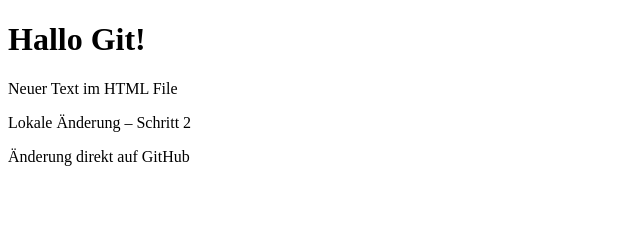
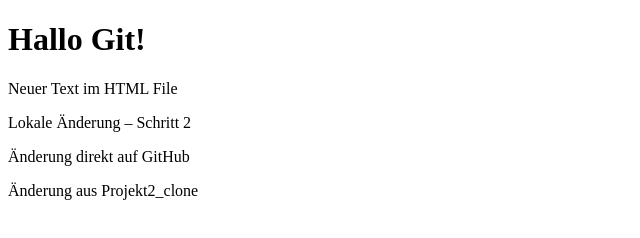
Before and after one commit to KaterynaSavelieva/Projekt2, a plain HTML site: page index.html in a window 1280 px wide. Shown: the whole page, without its empty margins (0-640 px from the left). Drawn offline with Linux system fonts and the light colour scheme.

Commit message:
Änderung aus geklontem Repo

```diff
--- a/index.html
+++ b/index.html
@@ -8,5 +8,6 @@
     <p>Neuer Text im HTML File</p>
     <p>Lokale Änderung – Schritt 2</p>
     <p>Änderung direkt auf GitHub</p>
+    <p>Änderung aus Projekt2_clone</p>
   </body>
 </html>
```
